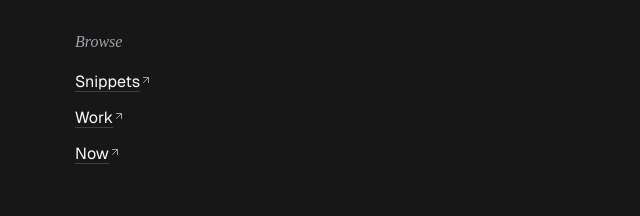
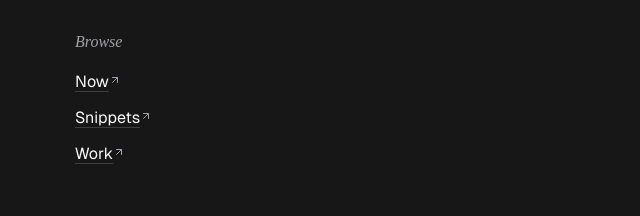
Before and after one commit to chizidotdev/chizi.dev, a SvelteKit app: page / in a window 1280 px wide. Shown: the part 246-462 px from the top of the page, without its empty margins (299-939 px from the left). Built offline with nearby package versions, Linux system fonts and the light colour scheme.

Commit message:
feat: some more tinkering

```diff
--- a/src/routes/+page.svelte
+++ b/src/routes/+page.svelte
@@ -20,14 +20,14 @@
   <Heading variant="h4" class="fade">Browse</Heading>
 
   <div class="mt-4 flex flex-col gap-3">
+    <a class="fade link w-fit" href="/now">
+      Now<ArrowUpRight class="mb-1.5 inline" size={12} />
+    </a>
     <a class="fade link w-fit" href="/snippets">
       Snippets<ArrowUpRight class="mb-1.5 inline" size={12} />
     </a>
     <a class="fade link w-fit" href="/work">
       Work<ArrowUpRight class="mb-1.5 inline" size={12} />
-    </a>
-    <a class="fade link w-fit" href="/now">
-      Now<ArrowUpRight class="mb-1.5 inline" size={12} />
     </a>
   </div>
 </section>
```
